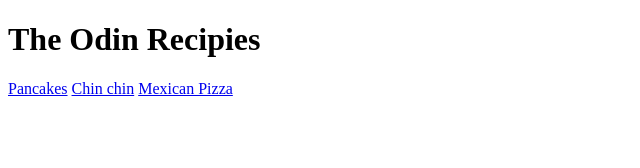
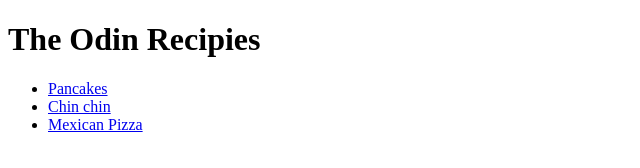
Before and after one commit to XeNN132/odin-recipes, a plain HTML site: page index.html in a window 1280 px wide. Shown: the whole page, without its empty margins (0-640 px from the left). Drawn offline with Linux system fonts and the light colour scheme.

Commit message:
formatted recipes to a list in index page

```diff
--- a/index.html
+++ b/index.html
@@ -6,9 +6,11 @@
 	</head>
 	<body>
 		<h1>The Odin Recipies</h1>
-		<a href="./recipies/pancakes.html">Pancakes</a>
-		<a href="./recipies/chin_chin.html">Chin chin</a>
-		<a href="./recipies/pizza.html">Mexican Pizza</a>
+		<ul>
+			<li><a href="./recipies/pancakes.html">Pancakes</a></li>
+		<li><a href="./recipies/chin_chin.html">Chin chin</a></li>
+		<li><a href="./recipies/pizza.html">Mexican Pizza</a></li>
+		</ul>
 
 	</body>
 </html>
```
